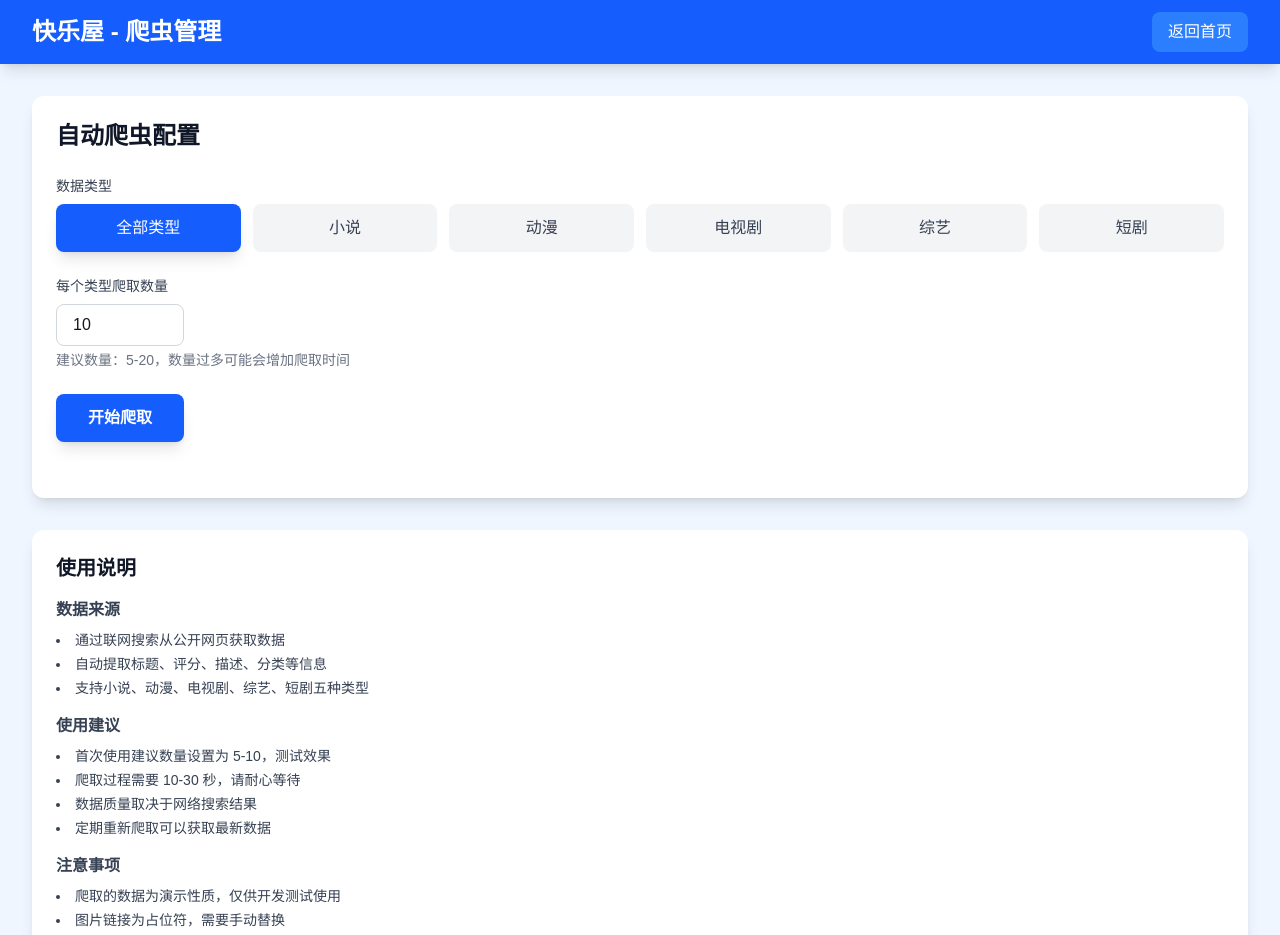
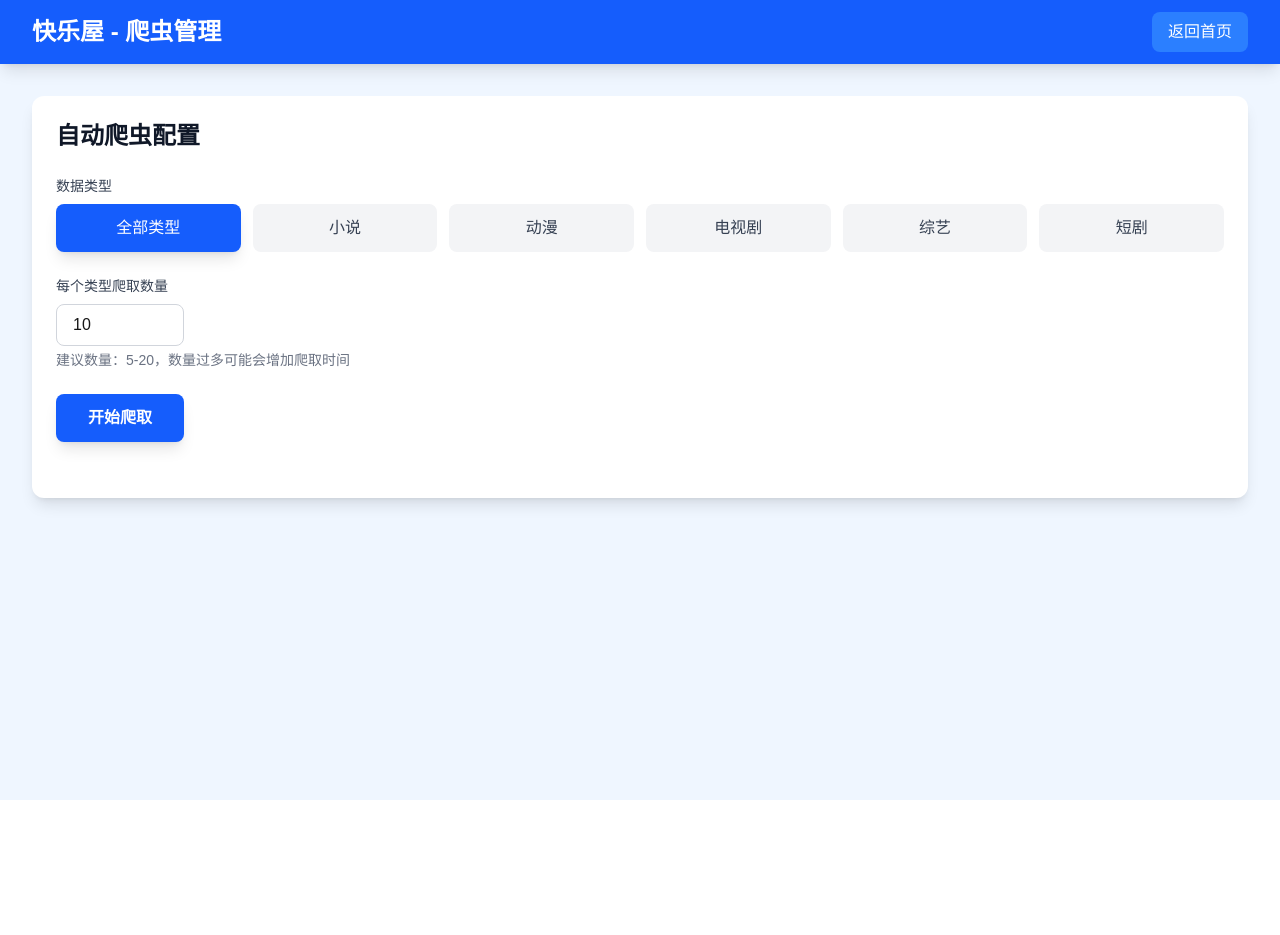
Before and after one commit to LC0225/happy-house, a Next.js app: page /crawler in a window 1280 px wide. Shown: the top 935 px of the page. After the commit the page ends 800 px from the top, so only its background shows below. Built offline with nearby package versions, Linux system fonts and the light colour scheme.

Commit message:
refactor: 删除个人中心和爬虫页面的使用说明板块

```diff
--- a/src/app/crawler/page.tsx
+++ b/src/app/crawler/page.tsx
@@ -296,42 +296,6 @@
             </div>
           )}
         </div>
-
-        {/* 使用说明 */}
-        <div className="mt-8 bg-white rounded-xl shadow-lg p-6">
-          <h3 className="text-xl font-bold text-gray-900 mb-4">
-            使用说明
-          </h3>
-          <div className="space-y-4 text-gray-700">
-            <div>
-              <h4 className="font-semibold mb-2">数据来源</h4>
-              <ul className="list-disc list-inside space-y-1 text-sm">
-                <li>通过联网搜索从公开网页获取数据</li>
-                <li>自动提取标题、评分、描述、分类等信息</li>
-                <li>支持小说、动漫、电视剧、综艺、短剧五种类型</li>
-              </ul>
-            </div>
-
-            <div>
-              <h4 className="font-semibold mb-2">使用建议</h4>
-              <ul className="list-disc list-inside space-y-1 text-sm">
-                <li>首次使用建议数量设置为 5-10，测试效果</li>
-                <li>爬取过程需要 10-30 秒，请耐心等待</li>
-                <li>数据质量取决于网络搜索结果</li>
-                <li>定期重新爬取可以获取最新数据</li>
-              </ul>
-            </div>
-
-            <div>
-              <h4 className="font-semibold mb-2">注意事项</h4>
-              <ul className="list-disc list-inside space-y-1 text-sm">
-                <li>爬取的数据为演示性质，仅供开发测试使用</li>
-                <li>图片链接为占位符，需要手动替换</li>
-                <li>请勿用于商业用途或大规模数据采集</li>
-              </ul>
-            </div>
-          </div>
-        </div>
       </div>
     </div>
   );
--- a/src/app/profile/page.tsx
+++ b/src/app/profile/page.tsx
@@ -528,37 +528,6 @@
           )}
         </div>
       )}
-
-      {/* 使用说明 */}
-      <div className="mt-8 bg-gray-50 rounded-lg p-6">
-        <h4 className="text-lg font-bold text-gray-900 mb-4">使用说明</h4>
-        <div className="space-y-4 text-sm text-gray-700">
-          <div>
-            <strong className="font-semibold">数据来源：</strong>
-            <ul className="list-disc list-inside mt-2 space-y-1">
-              <li>联网搜索 - 从公开网页获取真实数据</li>
-              <li>智能解析 - 自动提取标题、评分、分类等信息</li>
-              <li>多源聚合 - 支持小说、动漫、电视剧、综艺、短剧</li>
-            </ul>
-          </div>
-          <div>
-            <strong className="font-semibold">存储优化：</strong>
-            <ul className="list-disc list-inside mt-2 space-y-1">
-              <li>只存储链接 - 不存储实际视频和图片文件</li>
-              <li>轻量级设计 - 数据库仅保存元数据和 URL</li>
-              <li>测试模式 - 默认少量数据，节省资源</li>
-            </ul>
-          </div>
-          <div>
-            <strong className="font-semibold">注意事项：</strong>
-            <ul className="list-disc list-inside mt-2 space-y-1">
-              <li>爬取的数据为演示性质，仅供开发测试使用</li>
-              <li>图片链接为占位符，需要手动替换</li>
-              <li>请勿用于商业用途或大规模数据采集</li>
-            </ul>
-          </div>
-        </div>
-      </div>
     </div>
   );
 }
```
